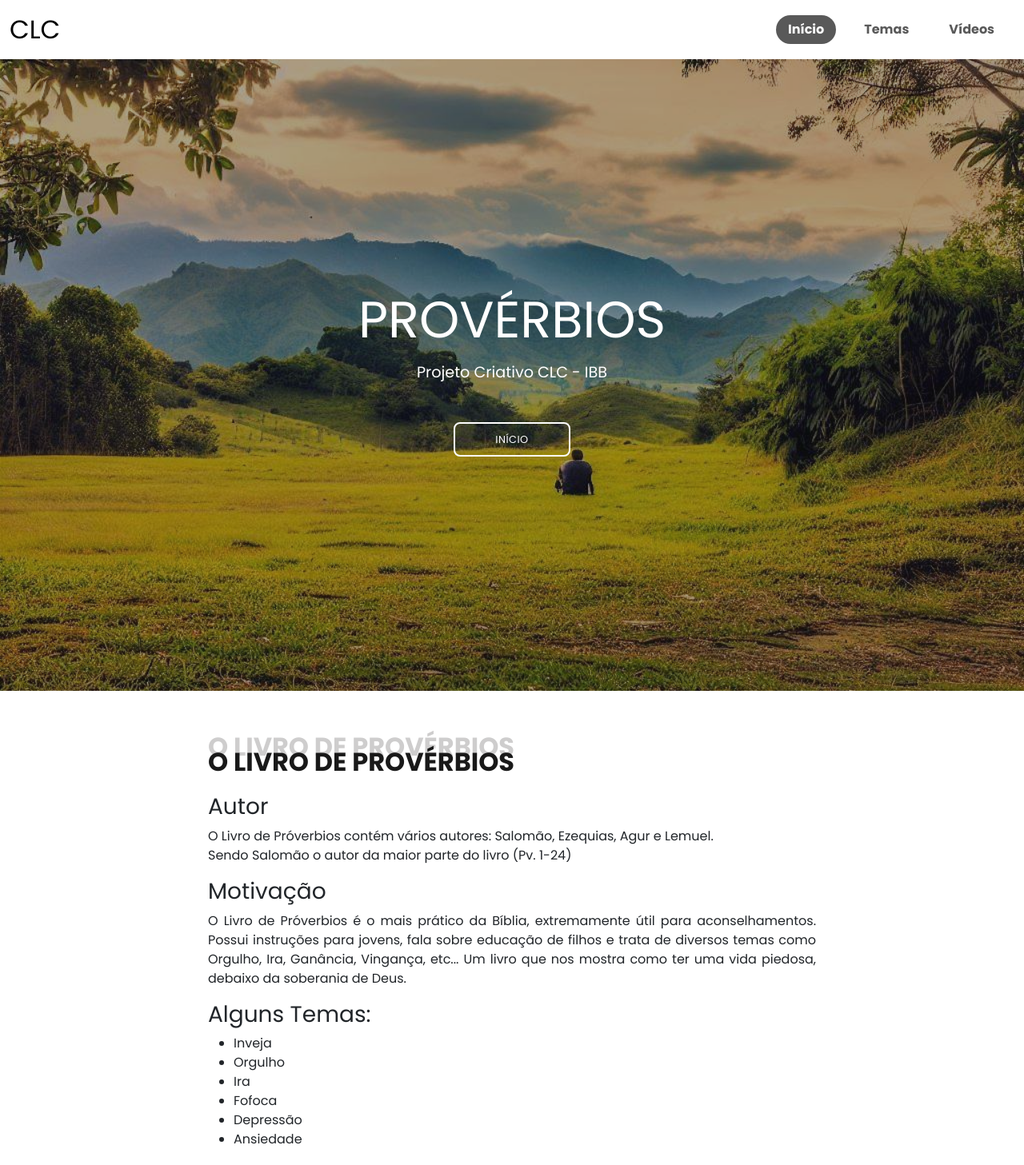
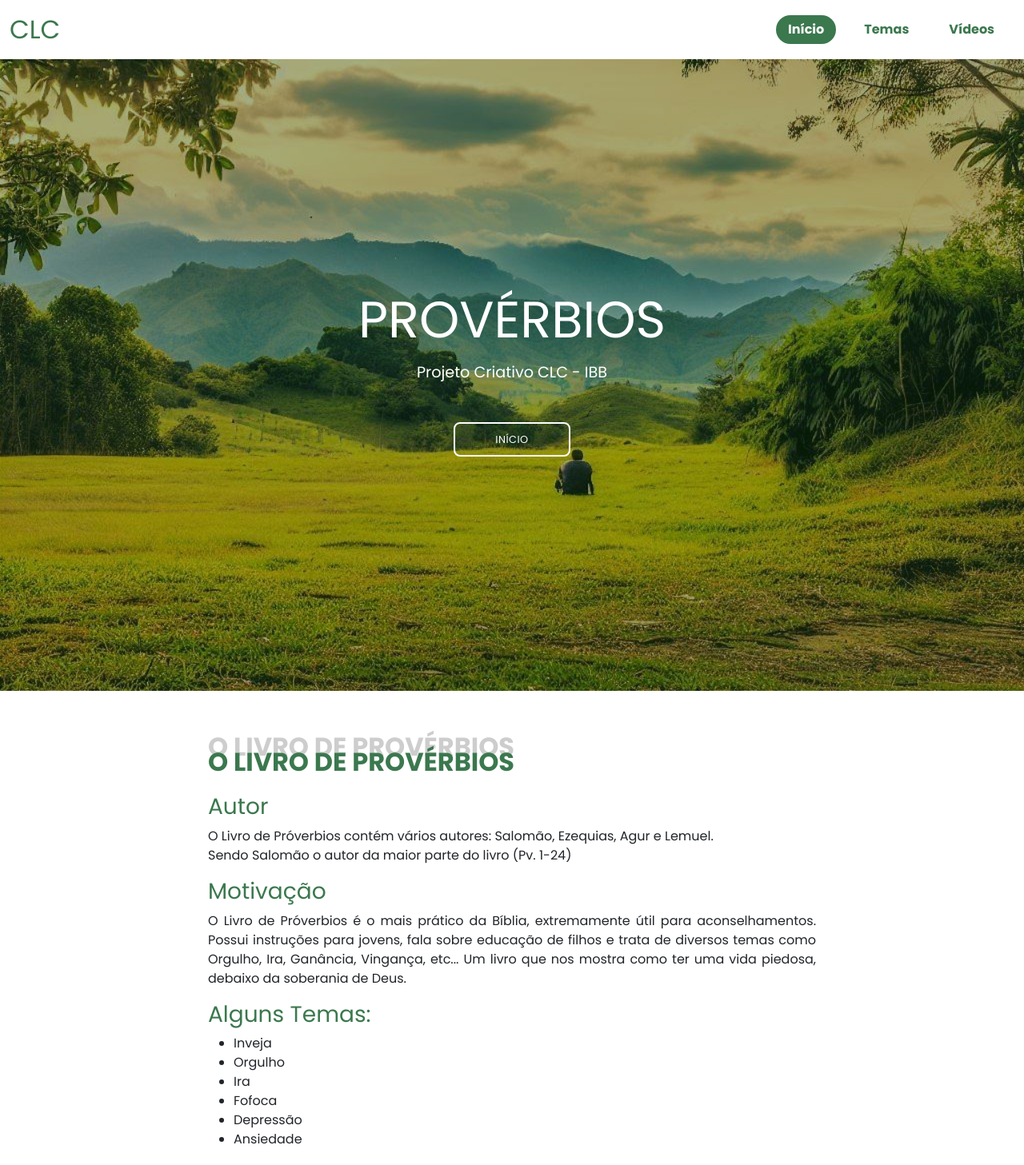
Before and after one commit to SuelanyBrito/Project-pv-frontend, an Angular app: page / in a window 1280 px wide. Shown: the top 1457 px of the page at 80% size. Built offline with nearby package versions, Linux system fonts and the light colour scheme; a web font is replaced by a local one.

Commit message:
change colors

```diff
--- a/src/app/components/header/header.component.scss
+++ b/src/app/components/header/header.component.scss
@@ -9,11 +9,17 @@ a {
       .navbar-brand{
         font-size: 2em;
         pointer-events: none;
+        color: #3B784E;
       }
     }
   }
+
+  .navbar-toggler{
+     color: #3B784E;
+  }
     .navbar-toggler-icon {
       font-size: 1.5rem;
+      color: #3B784E;
     }
 
     .navbar-nav {
@@ -25,9 +31,10 @@ a {
           text-decoration: none;
           display: flex;
           justify-content: center;
+          color: #3B784E;
 
           &.active{
-            background: #000000A6 ;
+            background: #3B784E ;
             color: #fff;
           }
       }
--- a/src/app/components/modal-content/modal-content.component.scss
+++ b/src/app/components/modal-content/modal-content.component.scss
@@ -4,15 +4,22 @@
     font-family: "Poppins", sans-serif;
     font-weight: bold;
     font-size: 2rem;
+    color:#418850;
 }
 
 .versiculo {
     font-family: "Beau Rivage";
     font-size: 1.5rem;
     padding-left: 2rem;
+    color:#457666;
 }
 
 .fw-bold{
     font-family: "Poppins", sans-serif;
     font-size: 1rem;
+    color:#457666;
 }
+
+.modal{
+    background-color: rgba(69, 118, 102, 0.8);
+}
--- a/src/app/pages/home/home.component.scss
+++ b/src/app/pages/home/home.component.scss
@@ -17,7 +17,7 @@
     left: 0;
     width: 100%;
     height: 100%;
-    background-color: rgba(27, 26, 26, 0.363);
+    background-color: rgba(15, 63, 3, 0.363);
     display: flex;
     align-items: center;
     justify-content: center;
@@ -36,6 +36,10 @@
 
   h1, h2, h3, h4, h5, h6, p, li {
     font-family: "Poppins", sans-serif;
+  }
+
+  h3{
+    color: #3B784E;
   }
 
   p{
@@ -70,7 +74,7 @@
   }
 
   #button:hover {
-    background-color: #696969 !important;
+    background-color: #49AF4A !important;
   }
 
    .title-about2{
@@ -111,7 +115,7 @@
     text-transform: uppercase;
     margin-bottom: 20px;
     padding-bottom: 0;
-    color: #191919;
+    color: #3B784E;
     position: relative;
     z-index: 2;
   }
@@ -120,8 +124,8 @@
     position: fixed;
     bottom: 15px;
     right: 15px;
-    background: #0a0a0a;
-    border-color: #0a0a0a;
+    background: #3B784E;
+    border-color: #3B784E;
     width: 40px;
     height: 40px;
     transition: all 0.4s;
--- a/src/app/pages/themes/themes.component.scss
+++ b/src/app/pages/themes/themes.component.scss
@@ -1,6 +1,10 @@
 .themes-container {
     position: relative;
     overflow: hidden;
+}
+
+img{
+  background-color: rgba(69, 118, 102, 0.8);
 }
 
 h1, h2, h3, h4, h5, h6, p, li {
@@ -9,6 +13,7 @@ h1, h2, h3, h4, h5, h6, p, li {
 
 button{
   font-family: "Poppins", sans-serif;
+
 }
 
 .cards-container{
@@ -44,6 +49,5 @@ button{
   left: 0;
   width: 100%;
   height: 100%;
-  background-color: rgba(0, 0, 0, 0.8);
   z-index: 1050;
 }
```
